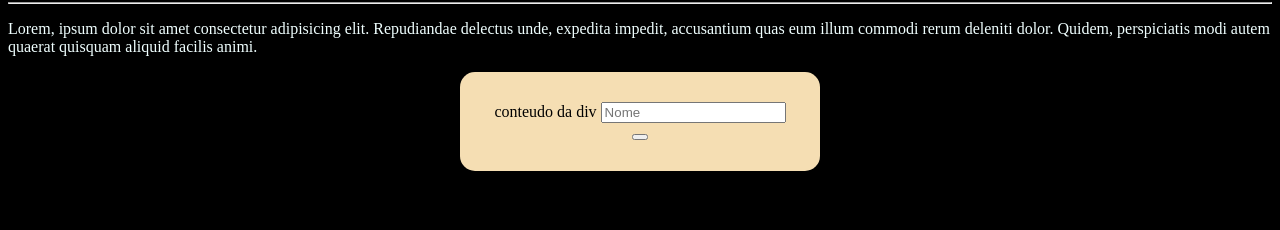
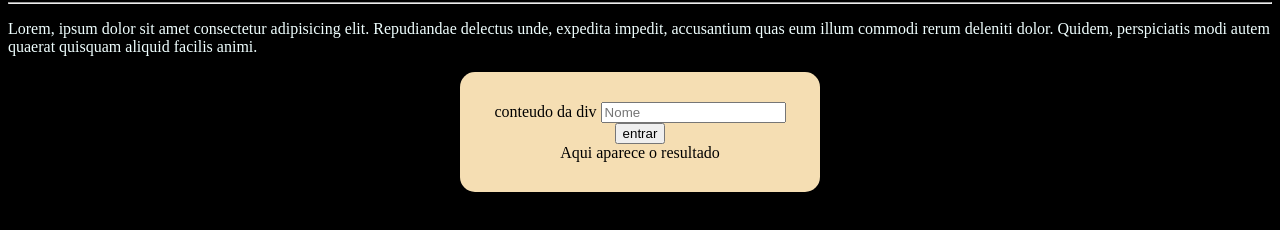
Before and after one commit to Conradiz/JavaScript, a plain HTML site: page site-exemplo/index.html in a window 1280 px wide. Shown: the part 78-308 px from the top of the page. Drawn offline with Linux system fonts and the light colour scheme.

Commit message:
atualizaçoes

```diff
--- a/site-exemplo/index.html
+++ b/site-exemplo/index.html
@@ -17,14 +17,15 @@
         <div>
             conteudo da div
             <input type="text" id="nome" placeholder="Nome">
-            <button id="res" onclick="result()"></button>
+            <button id="res" onclick="result()">entrar</button>
         </div>
         <div>
+            Aqui aparece o resultado
 
         </div>
     </section>
     <footer>
-
+        <p> &copy; JavaScript</p>
     </footer>
     <script src="index.js"></script>
 </body>
```
Also changed, not shown: 1 other file.
